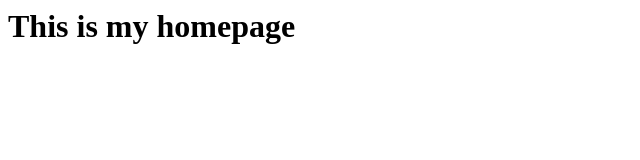
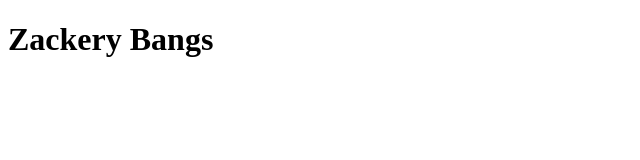
Before and after one commit to zbangs/link-in-bio, a plain HTML site: page index.html in a window 1280 px wide. Shown: the whole page, without its empty margins (0-640 px from the left). Drawn offline with Linux system fonts and the light colour scheme.

Commit message:
initial homepage commit

```diff
--- a/index.html
+++ b/index.html
@@ -1 +1,13 @@
-<h1>This is my homepage</h1>
+<!DOCTYPE html>
+<html>
+  <head>
+    <title>Zackery Bangs</title>
+    <link href="css/style" rel="stylesheet">
+  </head>
+
+  <body>
+    <header>
+      <h1>Zackery Bangs</h1>
+    </header>
+  </body>
+</html>
```
